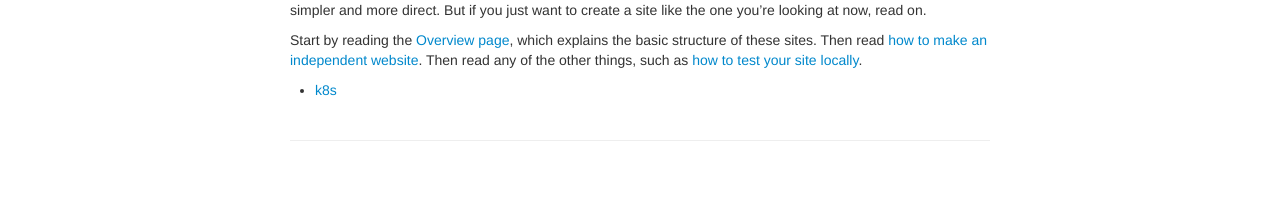
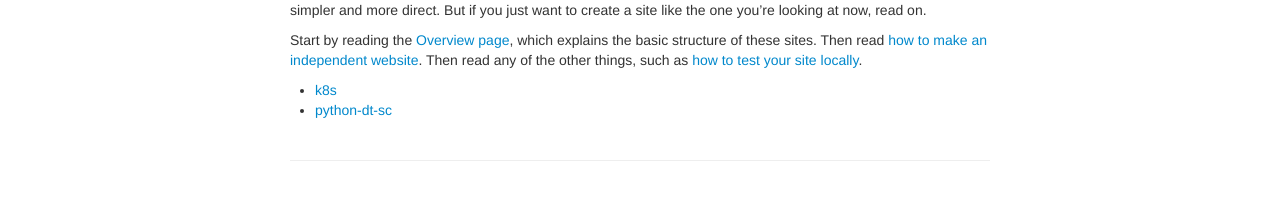
Before and after one commit to ewat3ch/ewat3ch.github.io, a Jekyll site: the page built from index.md, in a window 1280 px wide. Shown: the part 454-654 px from the top of the page. Built offline with Jekyll 4.4.1, drawn with Linux system fonts in a browser that asks for light colours.

Commit message:
new link in index.md file

```diff
--- a/index.md
+++ b/index.md
@@ -45,3 +45,4 @@ read any of the other things, such as
 [how to test your site locally](pages/local_test.html).
 
 - [k8s](pages/Kubernetes-Tips-and-Tricks-2.md)
+- [python-dt-sc](pages/python-tools.md)
```
